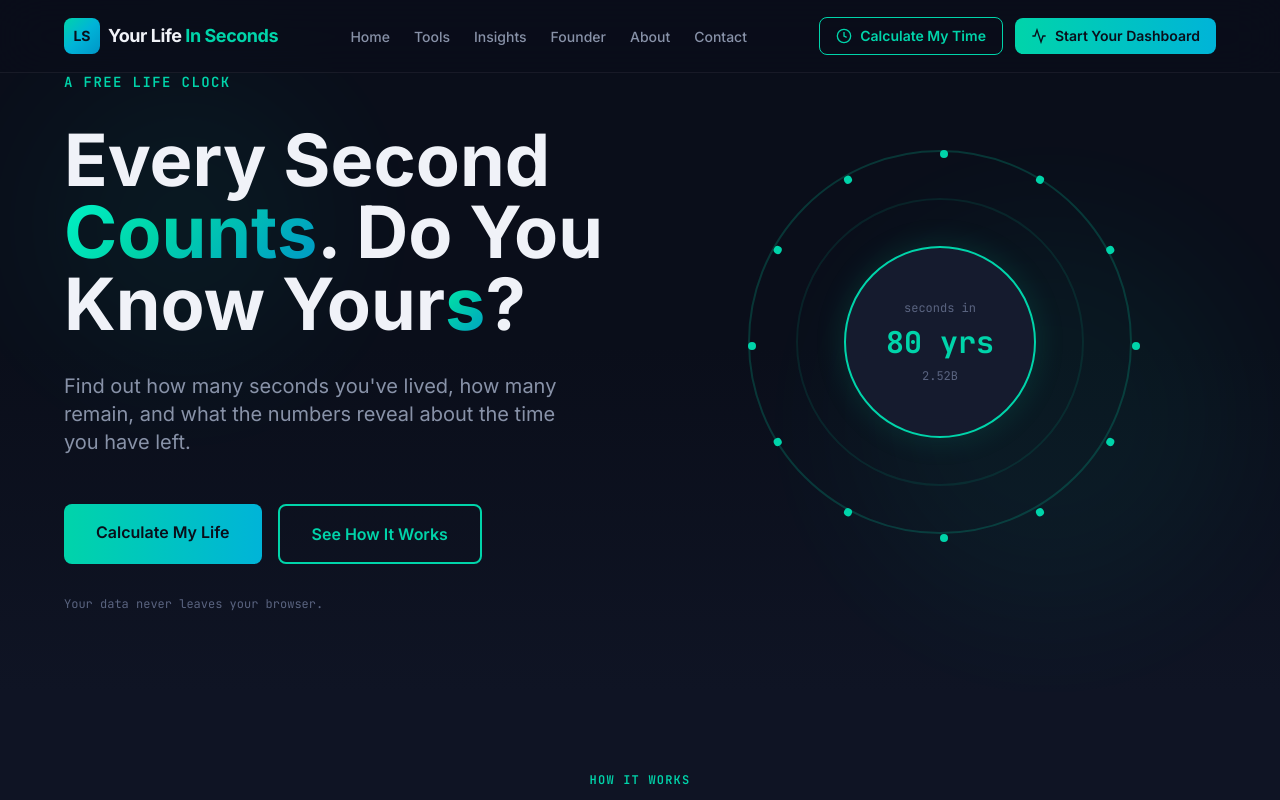
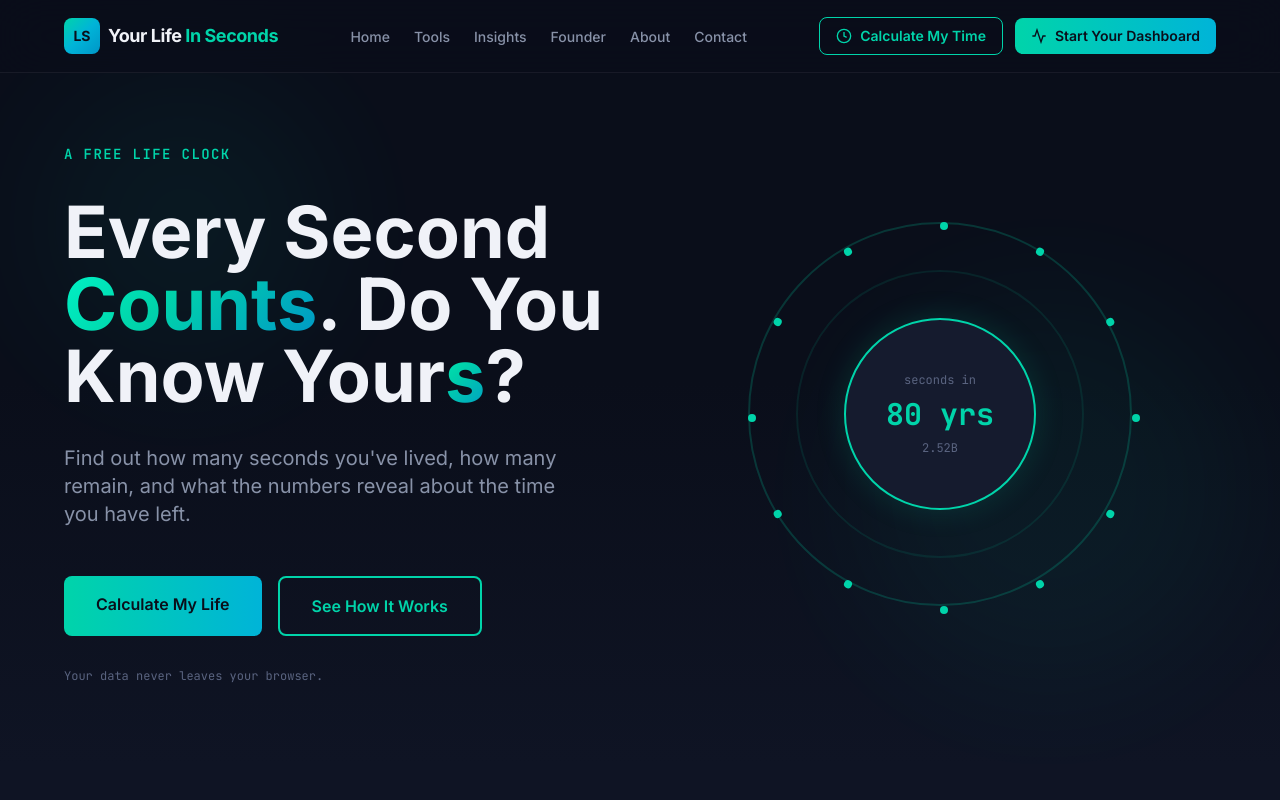
Before and after one commit to jacquesmjean/yourlifeinseconds-nextjs, a Next.js app: page / in a window 1280 px wide. Shown: the top 800 px of the page. Built offline with nearby package versions, Linux system fonts and the light colour scheme; no server answers.

Commit message:
Fix hero top padding: add breathing room below navbar
The hero's pt-[72px] only accounted for navbar height with zero
breathing room, causing 'A FREE LIFE CLOCK' label to butt up against
the nav. Bump to pt-32 (128px) / sm:pt-36 (144px) so content sits
~56-72px below the navbar.

```diff
--- a/src/app/HomeContent.tsx
+++ b/src/app/HomeContent.tsx
@@ -24,7 +24,7 @@ export default function HomeContent() {
       {/* Hero Section */}
       <section
         id="hero"
-        className="bg-gradient-to-b from-brand-bg via-brand-bg to-brand-bg-secondary flex items-center relative overflow-hidden pt-[72px] pb-20"
+        className="bg-gradient-to-b from-brand-bg via-brand-bg to-brand-bg-secondary flex items-center relative overflow-hidden pt-32 sm:pt-36 pb-20"
       >
         <div className="absolute inset-0 opacity-5">
           <div className="absolute top-20 left-10 w-72 h-72 bg-accent rounded-full blur-3xl" />
```
